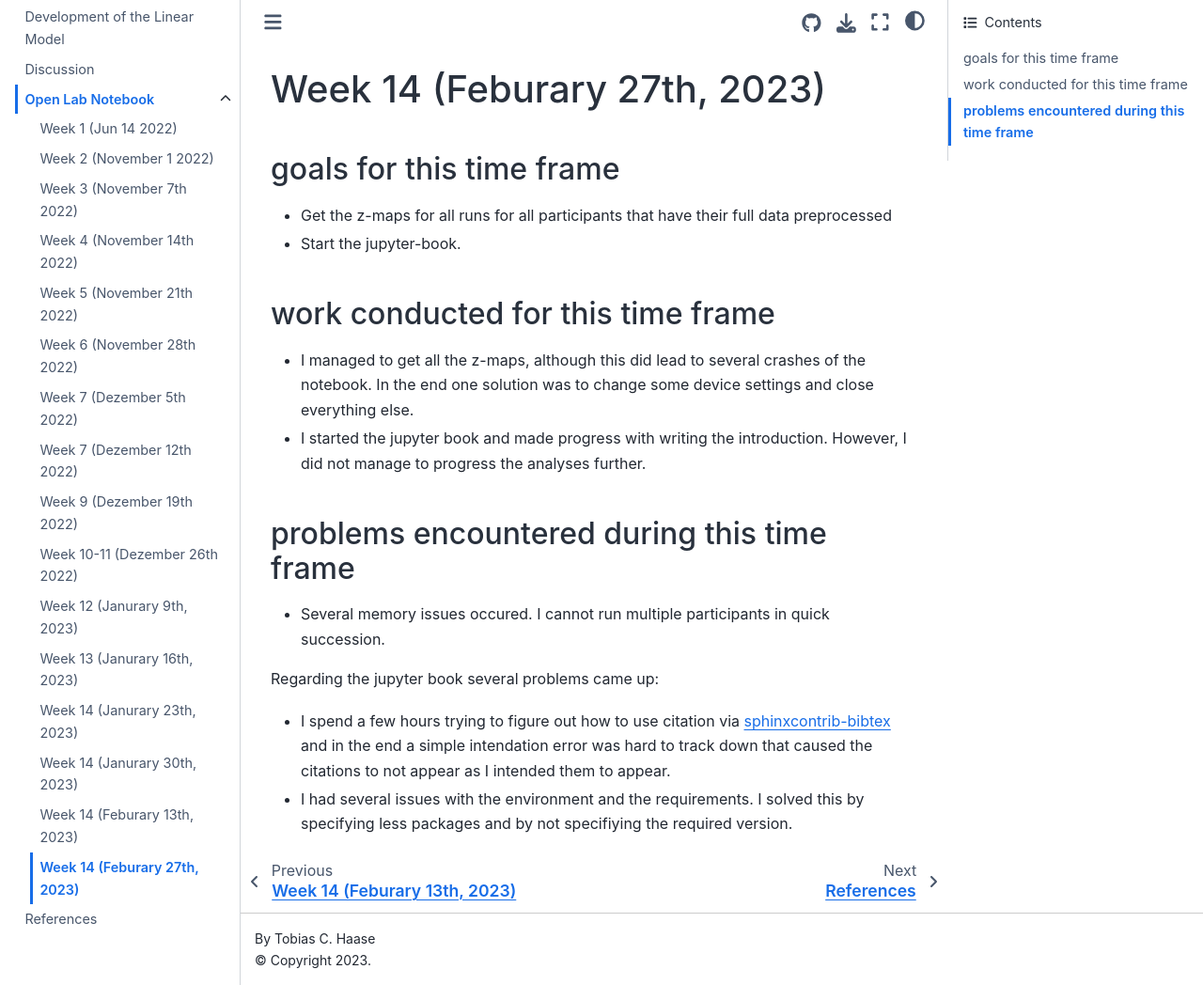
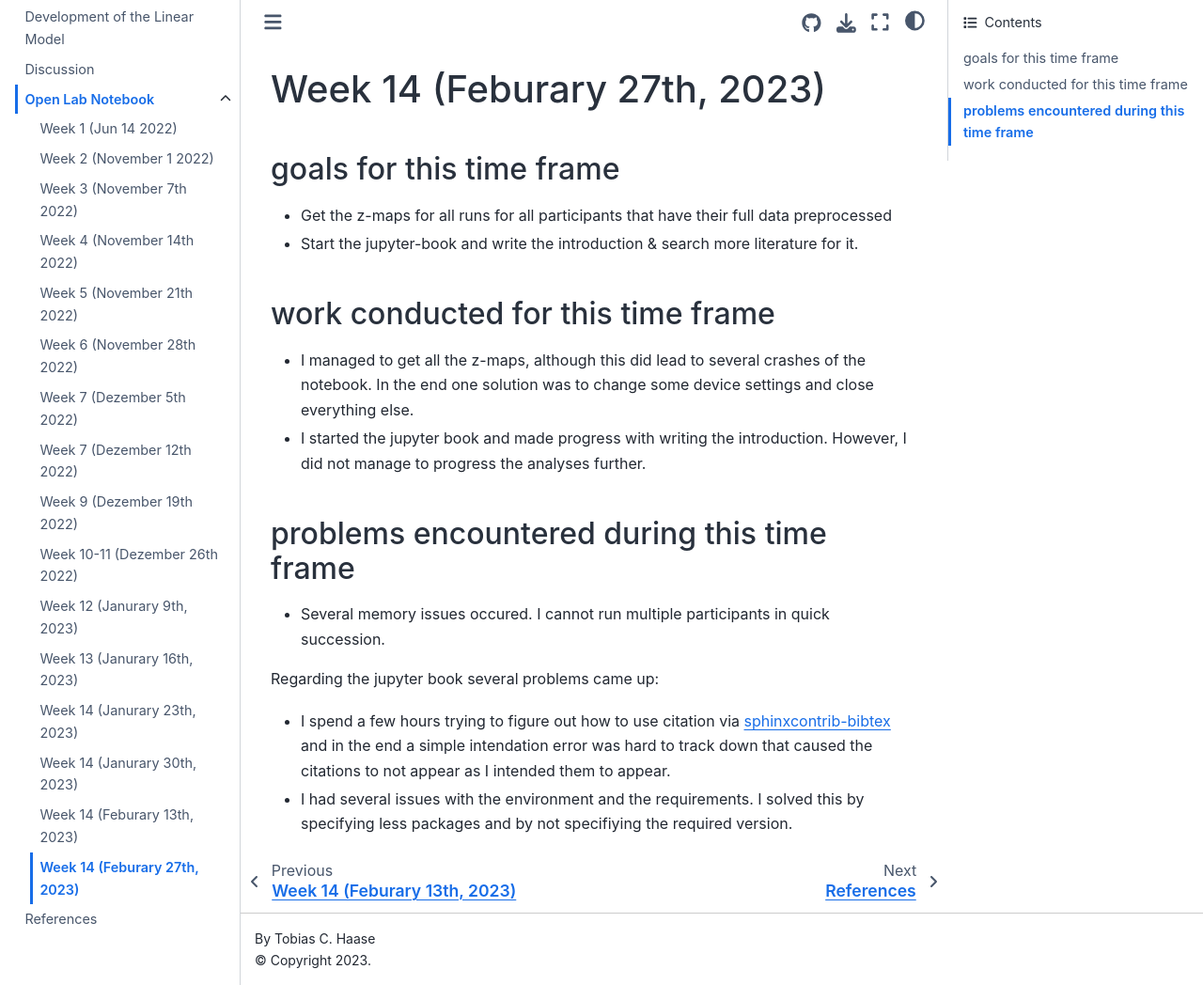
Before and after one commit to tchaase/research-internship-2022, a Jupyter Book: the page built from content/open_lab_notebook/week_19-20.md, in a window 1280 px wide and 1048 px high. Shown: the whole window at 94% size. Built offline with Jupyter Book 1.0.4 settings and Sphinx 7.4.7 and the Sphinx Book theme 1.1.4, drawn with Linux system fonts in a browser that asks for light colours; pages that are not in the unit, such as notebooks, are missing from menus.

Commit message:
updated info

```diff
--- a/content/open_lab_notebook/week_19-20.md
+++ b/content/open_lab_notebook/week_19-20.md
@@ -2,7 +2,7 @@
 
 ## goals for this time frame
 - Get the z-maps for all runs for all participants that have their full data preprocessed
-- Start the jupyter-book.
+- Start the jupyter-book and write the introduction & search more literature for it.
 
 
 ## work conducted for this time frame
```
